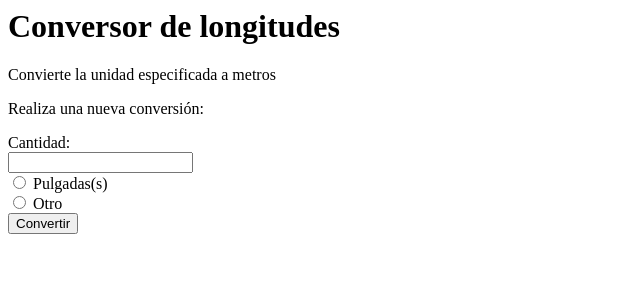
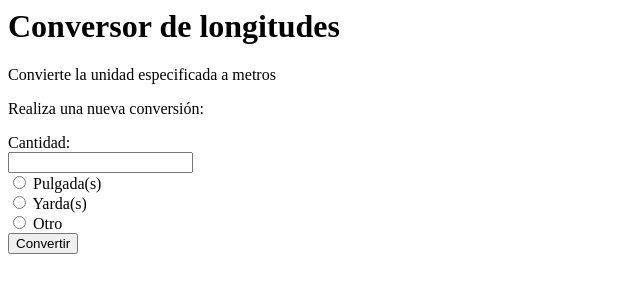
Before and after one commit to crismorber/DWES, a PHP site: page /conversor2.php in a window 1280 px wide. Shown: the top 300 px of the page, without its empty margins (0-640 px from the left). Run offline with PHP 8.4, Linux system fonts and the light colour scheme.

Commit message:
Tarea 5 PHP completada

```diff
--- a/sprint1apache/www/site3/conversor2.php
+++ b/sprint1apache/www/site3/conversor2.php
@@ -9,6 +9,10 @@
 			$v_pulgadas = $_POST["fcantidad"];
 			$v_metros = $v_pulgadas*0.0254;
 			echo $v_pulgadas." pulgada(s) = ".$v_metros." metro(s)";
+			}else if($_POST["funidad"] == "yarda"){
+			$v_yardas = $_POST["fcantidad"];
+			$v_metros = $v_yardas*1.09361;
+			echo $v_yardas." yarda(s) = ".$v_metros." metro(s)";
 			}else{
 			echo ("Unidad no soportada");
 		 	}
@@ -19,10 +23,10 @@
 	<form action="/conversor2.php" method="post">
 		<label for="cantdad_input">Cantidad:</label><br>
 		<input type="text" id="cantidad_input" name="fcantidad"><br>
-
 		<input type="radio" id="pulgada_input" name="funidad" value="pulgada">
-			<label for="pulgada_input">Pulgadas(s)</label><br>
-
+		<label for="pulgada_input">Pulgada(s)</label><br>
+		<input type="radio" id="yarda_input" name="funidad" value="yarda">
+		<label for="yarda_input">Yarda(s)</label><br>
 		<input type="radio" id="otro_input" name="funidad" value="otro">
 		<label for="otro_input">Otro</label><br>
 
```
Lines whose indentation alone changed are shown as unchanged.
